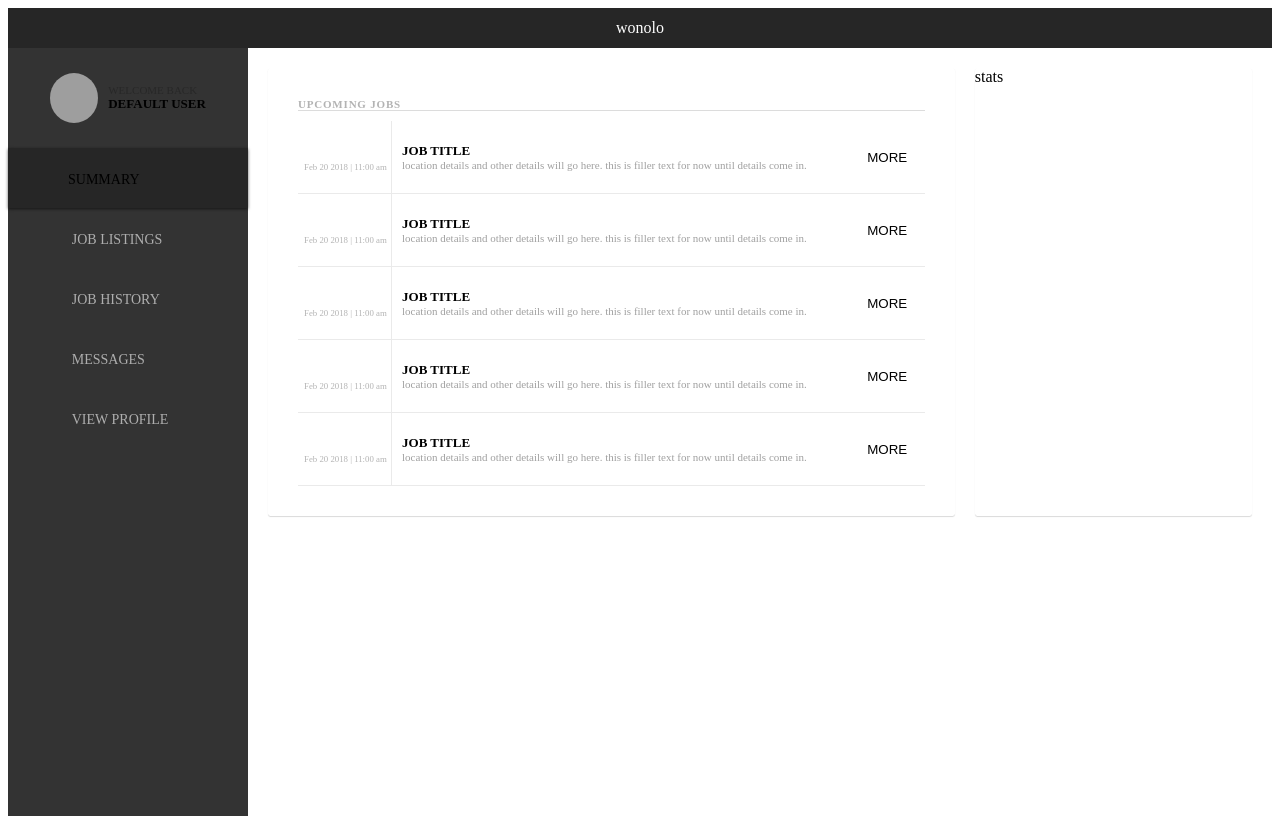
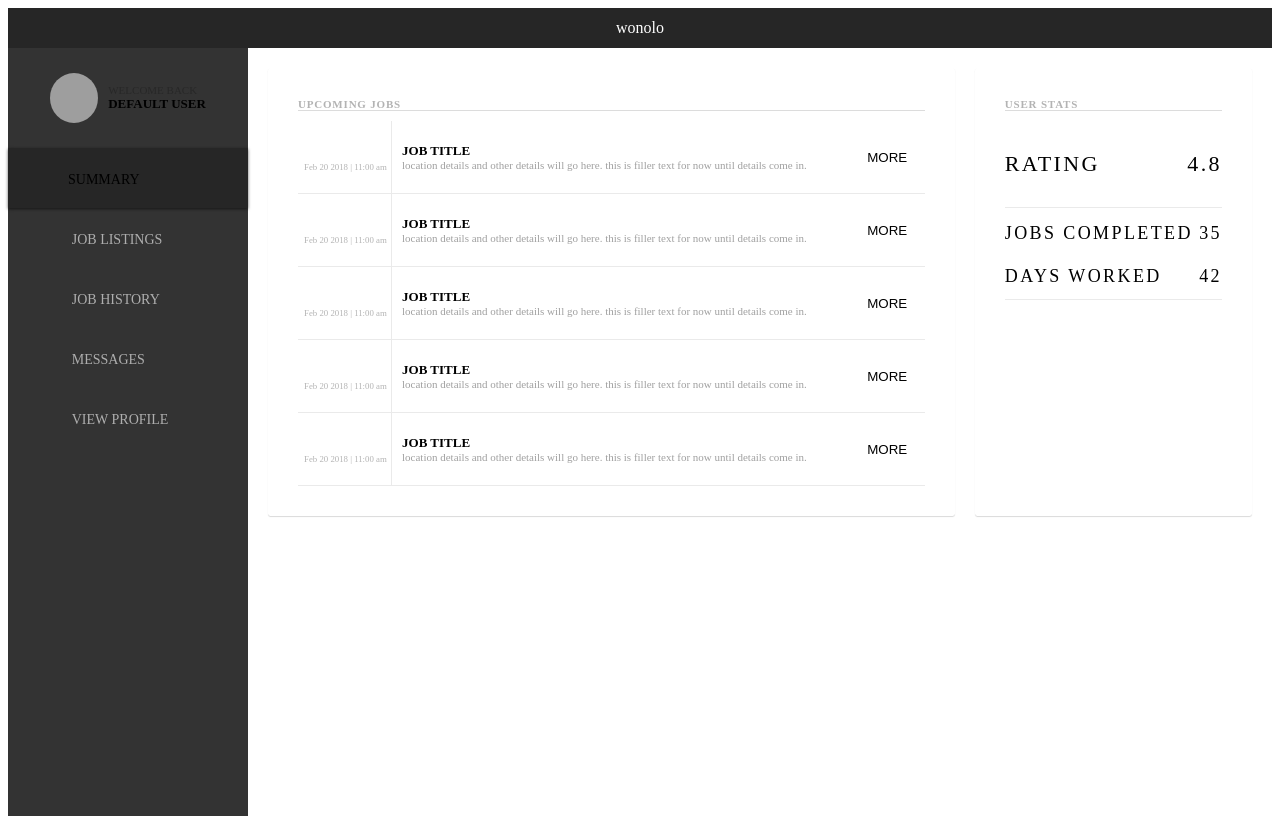
Before and after one commit to tiffaphm/not_wnl_platform, a React app: page / in a window 1280 px wide. Built offline with nearby package versions, Linux system fonts and the light colour scheme; grey boxes are pictures that could not be loaded; the HTML template or start-up script is replaced by a standard one.

Commit message:
add placeholder for user rating and jobs worked

```diff
--- a/client/src/components/DashboardSubComponents/Summary/Stats.jsx
+++ b/client/src/components/DashboardSubComponents/Summary/Stats.jsx
@@ -3,7 +3,21 @@ import '../../styles/Summary.css';
 
 const Stats = () => (
   <div className="stats-container summary-view">
-    stats
+    <div className="stats-title">
+      <p>USER STATS</p>
+    </div>
+    <div className="stats-list-container">
+      <div className="stats-current-rating stats-entry">
+        <span>RATING</span>
+        <span className="stats-number">4.8</span>
+      </div>
+      <div className="stats-jobs-completed stats-entry">
+        <span>JOBS COMPLETED</span>
+        <span className="stats-number">35</span>
+        <span>DAYS WORKED</span>
+        <span className="stats-number">42</span>
+      </div>
+    </div>
   </div>
 );
 
--- a/client/src/components/styles/Summary.css
+++ b/client/src/components/styles/Summary.css
@@ -17,7 +17,7 @@
   grid-template-rows: 1fr 10px 365px 30px;
 }
 
-.upcoming-jobs-title > p {
+.upcoming-jobs-title > p, .stats-title > p {
   color: #B3B3B3;
   font-size: 11px;
   font-weight: 900;
@@ -129,6 +129,43 @@ button.expand-button > svg {
   padding-right: 5px;
 }
 
+/* user stats container */
+
 .stats-container {
   margin: 20px 20px 20px 10px;
+  grid-template-rows: 1fr 10px 365px 30px;
 }
+
+.stats-list-container {
+  display: grid;
+  grid-row: 3 / span 1;
+  grid-template-rows: repeat(4, 1fr);
+}
+
+.stats-entry {
+  margin: 0 30px 4px 30px;
+  display: grid;
+  grid-template-columns: 2fr;
+  align-items: center;
+  letter-spacing: .15rem;
+  font-size: 22px;
+  border-bottom: 1px solid #EAEAEA;
+}
+
+.stats-number {
+  color: var(--base);
+}
+
+.stats-entry span:nth-child(1) {
+  grid-area: 1;
+  justify-self: start;
+}
+
+.stats-entry span:nth-child(2) {
+  grid-area: 1;
+  justify-self: end;
+}
+
+.stats-jobs-completed {
+  font-size: 18px;
+}
```
